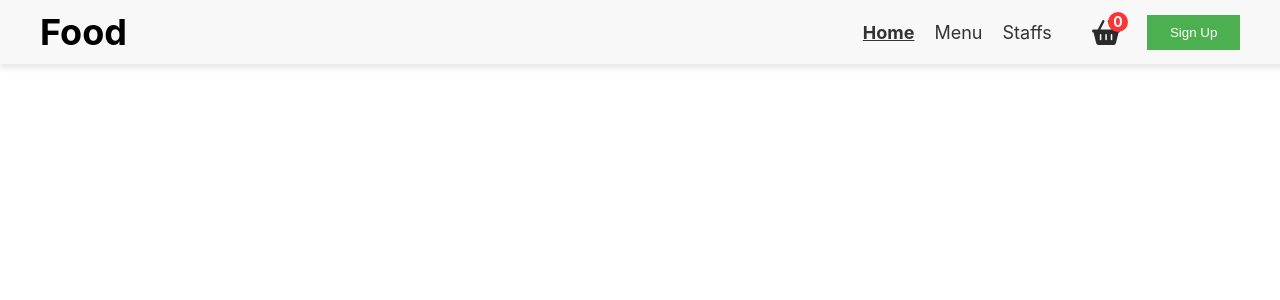
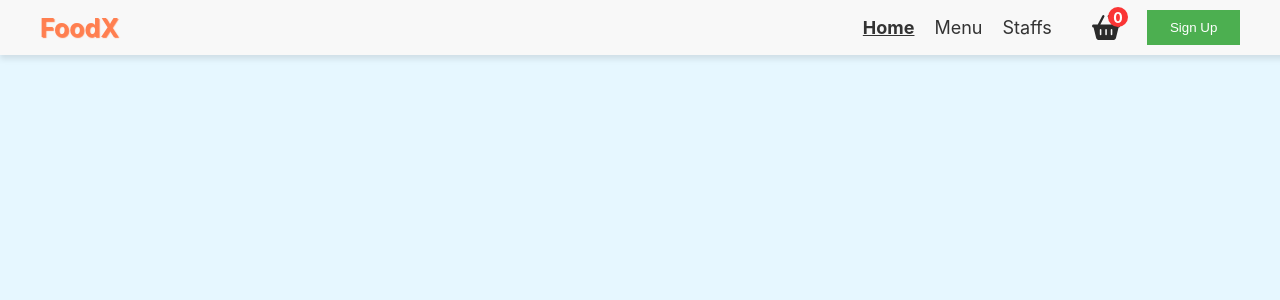
Before and after one commit to dev-m-josh/hotel-management-app, a JavaScript app in the folder UI/hotel-management-app/: page / in a window 1280 px wide. Shown: the top 300 px of the page. Built offline with nearby package versions, Linux system fonts and the light colour scheme; the HTML template or start-up script is replaced by a standard one.

Commit message:
body styles

```diff
--- a/UI/hotel-management-app/src/App.css
+++ b/UI/hotel-management-app/src/App.css
@@ -18,8 +18,10 @@
   }
 
   .logo h1 {
-    font-size: 36px;
-    font-weight: bold;
+    font-size: 25px;
+    color: #FF7F50;
+    text-shadow: 1px 1px 1px #FF7F50;
+    font-weight: bolder;
     margin: 0 0 0 30px;
   }
 
@@ -71,6 +73,7 @@
   .icon{
     font-size: 25px;
     color: rgb(43, 43, 43);
+    cursor: pointer;
   }
 
   .cart-number {
--- a/UI/hotel-management-app/src/Components/Header.js
+++ b/UI/hotel-management-app/src/Components/Header.js
@@ -5,7 +5,7 @@ function Header() {
   return (
     <header className="header">
       <div className="logo">
-        <h1>Food</h1>
+        <h1>FoodX</h1>
       </div>
 
       <nav className="header-details">
--- a/UI/hotel-management-app/src/index.css
+++ b/UI/hotel-management-app/src/index.css
@@ -5,9 +5,11 @@ body {
     sans-serif;
   -webkit-font-smoothing: antialiased;
   -moz-osx-font-smoothing: grayscale;
+
+  display: flex;
+  flex-direction: column;
+  align-items: center;
+  justify-content: start;
+  min-height: 100vh;
+  background-color: #e6f7ff;
 }
-
-code {
-  font-family: source-code-pro, Menlo, Monaco, Consolas, 'Courier New',
-    monospace;
-}
```
